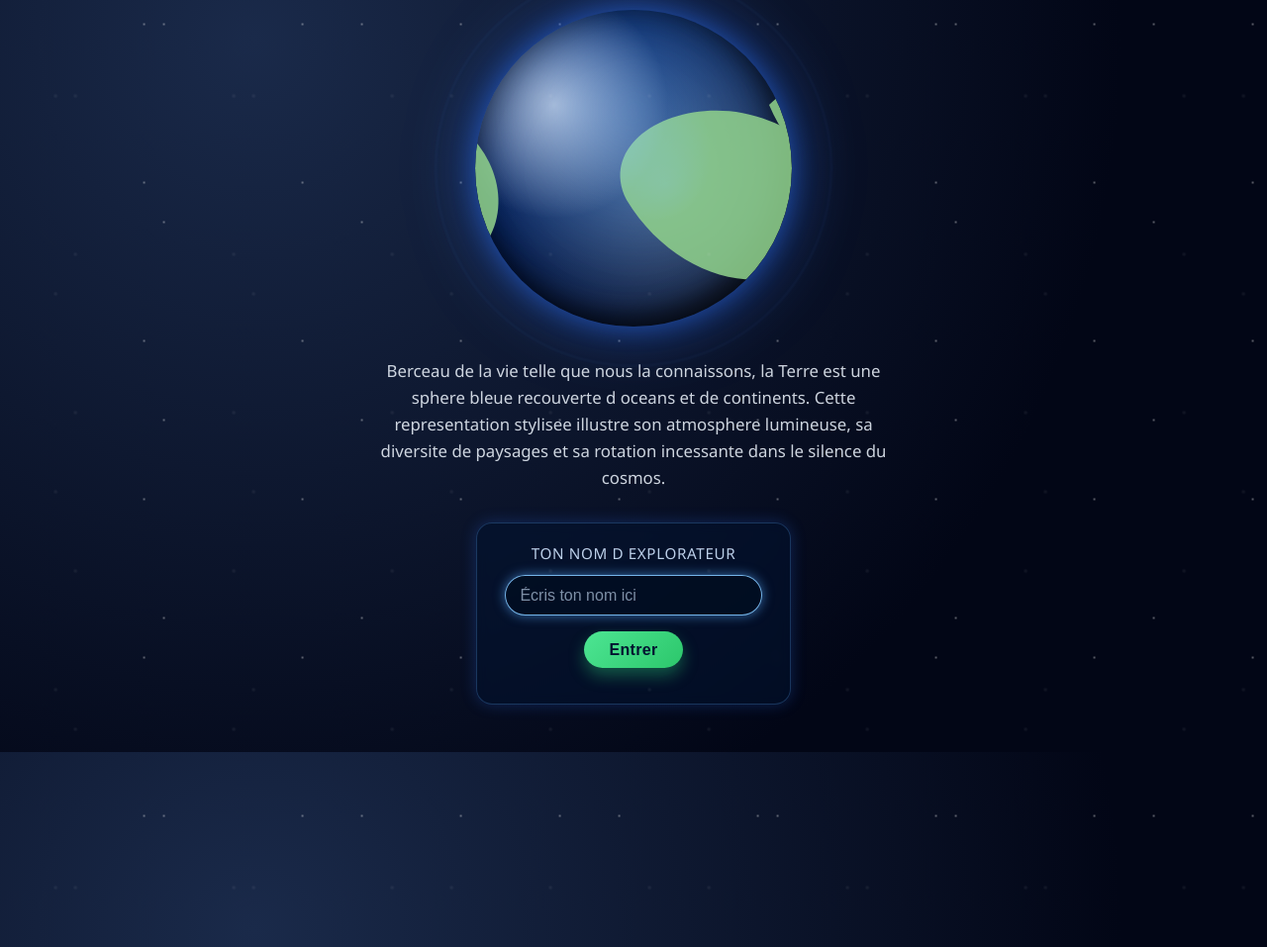
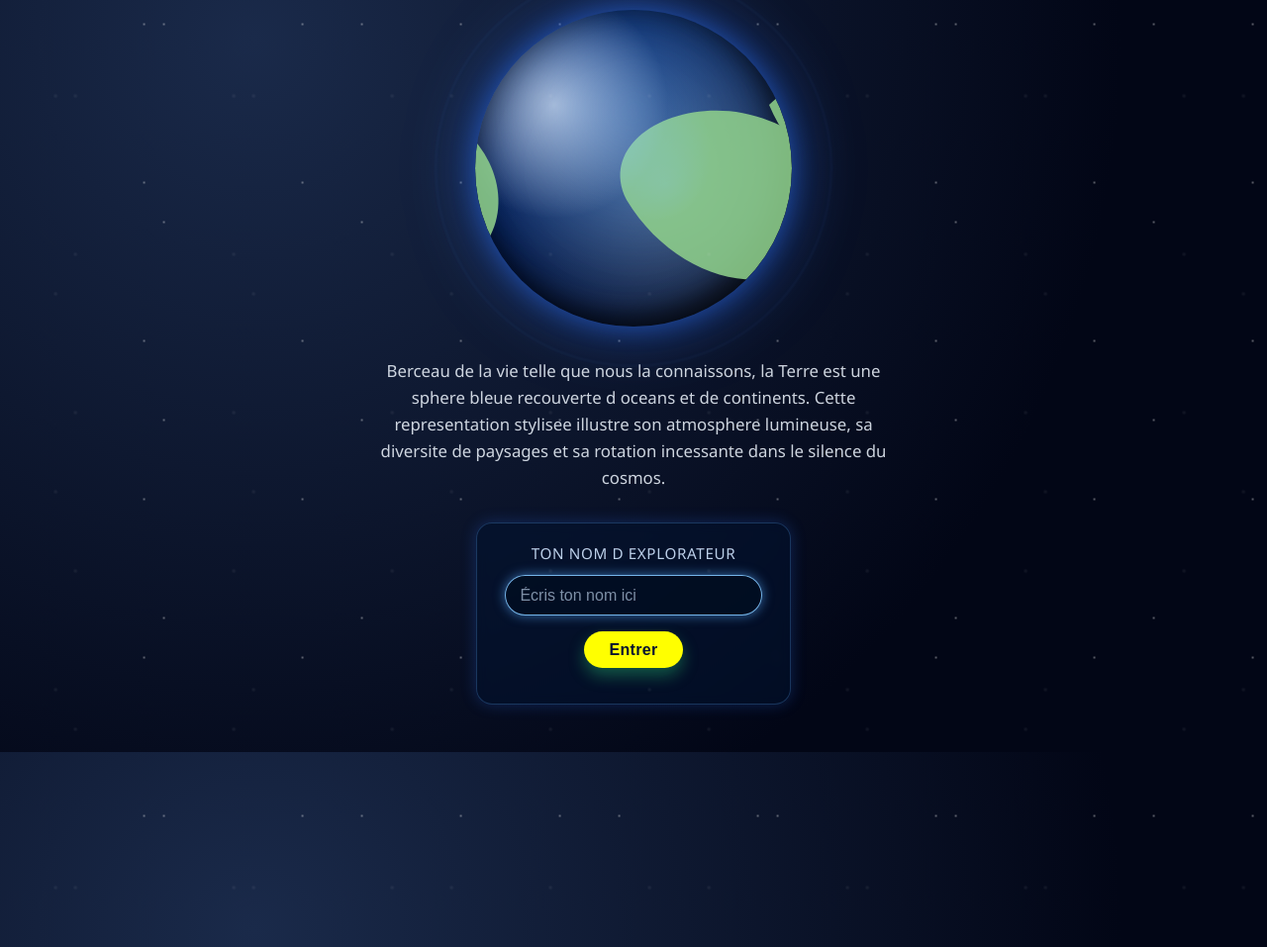
Before and after one commit to developpeurxenus/La-Terre, a plain HTML site: page index.html in a window 1280 px wide. Shown: the part 140-1097 px from the top of the page at 99% size. Drawn offline with Linux system fonts and the light colour scheme.

Commit message:
Couleur du bouton entrer en jaune

```diff
--- a/index.html
+++ b/index.html
@@ -298,6 +298,9 @@
         gap: 0.6rem;
       }
     }
+    .btn-Entrer{
+      background: yellow !important;
+    }
   </style>
 </head>
 <body>
@@ -315,7 +318,7 @@
     <form class="visitor-form" aria-label="Inscription du nom">
       <label for="visitor-name">Ton nom d explorateur</label>
       <input id="visitor-name" name="visitor-name" type="text" placeholder="&#201;cris ton nom ici" autocomplete="name" inputmode="text" autofocus>
-      <button type="submit">Entrer</button>
+      <button class="btn-Entrer" type="submit">Entrer</button>
       <ul class="visitor-list" aria-live="polite" aria-label="Liste des explorateurs"></ul>
     </form>
   </main>
```
